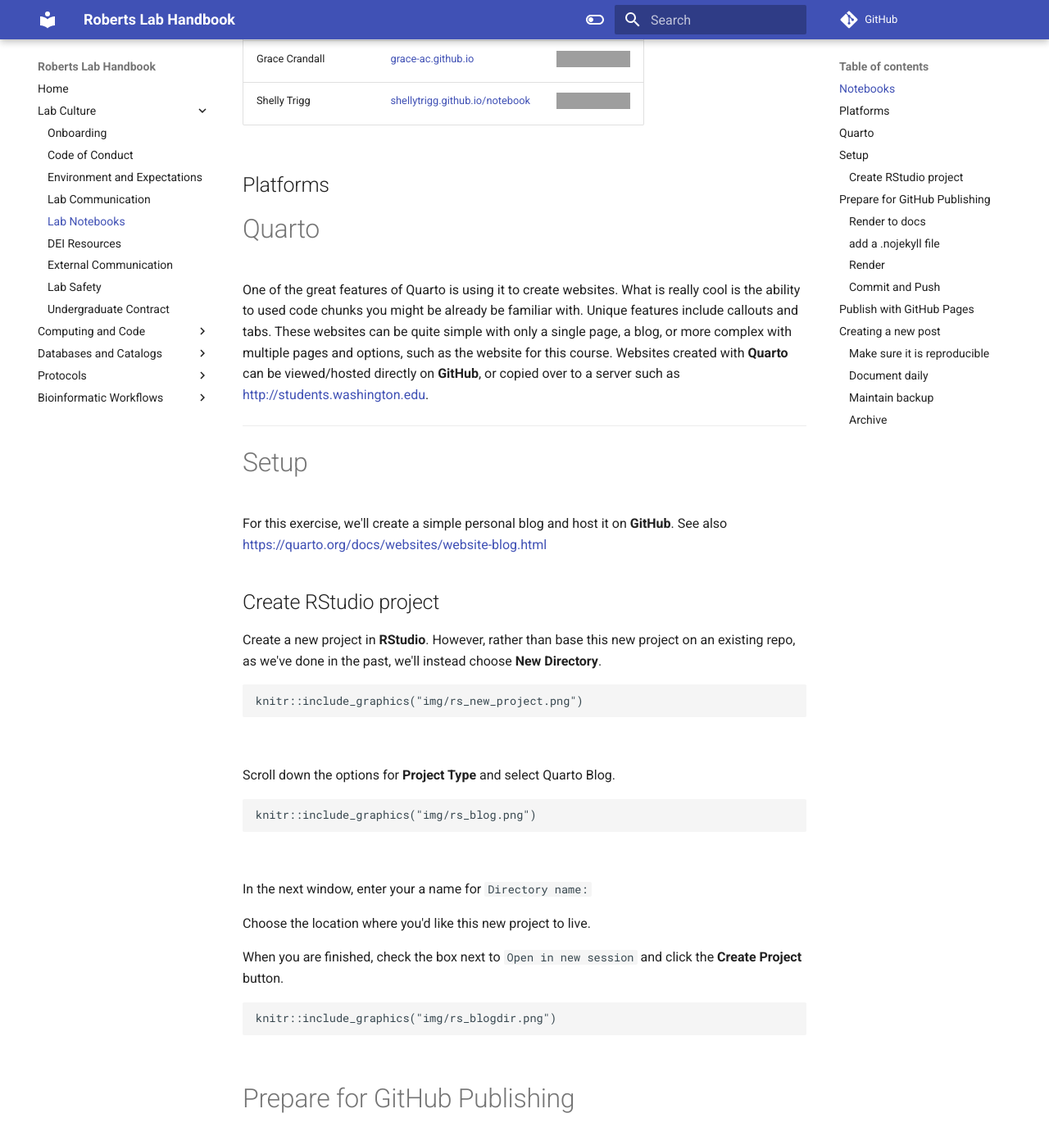
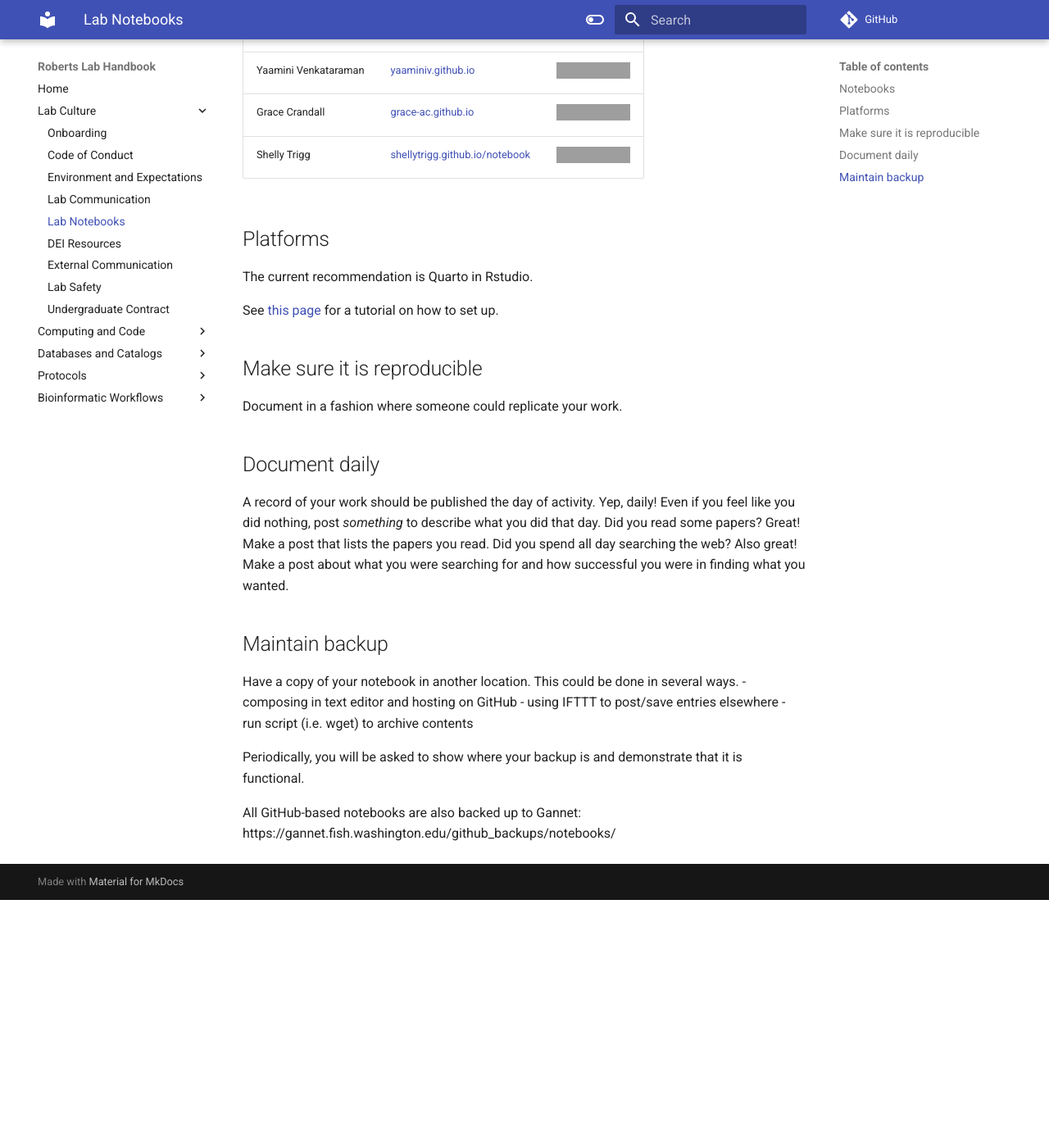
Before and after one commit to RobertsLab/resources, an MkDocs documentation site: the page built from docs/Lab-Notebooks.md, in a window 1280 px wide and 1400 px high, scrolled down 989 px. Shown: the top 1397 px of the window at 82% size. Built offline with MkDocs 1.6.1 and Material for MkDocs 9.7.7, drawn with Linux system fonts in a browser that asks for light colours; comment, search, counter and statistics services are not loaded; after the commit the page ends 2087 px from its top, so only the background shows below that; some of the changed text lies outside the part shown; grey boxes are pictures that could not be loaded.

Commit message:
rm quarto instructions

````diff
--- a/docs/Lab-Notebooks.md
+++ b/docs/Lab-Notebooks.md
@@ -24,104 +24,9 @@
 
 ## Platforms
 
-# Quarto
+The current recommendation is Quarto in Rstudio.
 
-One of the great features of Quarto is using it to create websites. What is really cool is the ability to used code chunks you might be already be familiar with. Unique features include callouts and tabs. These websites can be quite simple with only a single page, a blog, or more complex with multiple pages and options, such as the website for this course. Websites created with **Quarto** can be viewed/hosted directly on **GitHub**, or copied over to a server such as <http://students.washington.edu>.
-
-------------------------------------------------------------------------
-
-# Setup
-
-For this exercise, we'll create a simple personal blog and host it on **GitHub**. See also <https://quarto.org/docs/websites/website-blog.html>
-
-## Create RStudio project
-
-Create a new project in **RStudio**. However, rather than base this new project on an existing repo, as we've done in the past, we'll instead choose **New Directory**.
-
-```{r rs_new_proj, echo = FALSE, out.width = "70%", fig.align = "center"}
-knitr::include_graphics("img/rs_new_project.png")
-```
-
-<br>
-
-Scroll down the options for **Project Type** and select Quarto Blog.
-
-```{r rs_blog, echo = FALSE, out.width = "70%", fig.align = "center"}
-knitr::include_graphics("img/rs_blog.png")
-```
-
-<br>
-
-In the next window, enter your a name for `Directory name:`
-
-Choose the location where you'd like this new project to live.
-
-When you are finished, check the box next to `Open in new session` and click the **Create Project** button.
-
-```{r rs_dir, echo = FALSE, out.width = "70%", fig.align = "center"}
-knitr::include_graphics("img/rs_blogdir.png")
-```
-
-<br>
-
-# Prepare for GitHub Publishing
-
-## Render to `docs`
-
-```{r rs_docs, echo = FALSE, out.width = "70%", fig.align = "center"}
-knitr::include_graphics("img/rs_docs.png")
-```
-
-You could also change the theme, blog title, links, etc here.
-
-## add a `.nojekyll` file
-
-```{r rs_no, echo = FALSE, out.width = "70%", fig.align = "center"}
-knitr::include_graphics("img/rs_noj.png")
-```
-
-## Render
-
-```{r rs_render, echo = FALSE, out.width = "70%", fig.align = "center"}
-knitr::include_graphics("img/rs_render.png")
-```
-
-## Commit and Push
-
-First time needs to be done via command line or GitHub Desktop, then could be done all within RStudio.
-
-```{r gh_desktop, echo = FALSE, out.width = "70%", fig.align = "center"}
-knitr::include_graphics("img/gh_desktop.gif")
-```
-
-<br>
-
-------------------------------------------------------------------------
-
-# Publish with GitHub Pages
-
-Now we can go to the repo in GitHub and set source for deployment.
-
-```{r pages, echo = FALSE, out.width = "70%", fig.align = "center"}
-knitr::include_graphics("img/gh_pages.gif")
-```
-
-```{r live, echo = FALSE, out.width = "70%", fig.align = "center"}
-knitr::include_graphics("img/gh_live.gif")
-```
-
-Everthing should be live.
-
-<br>
-
-------------------------------------------------------------------------
-
-# Creating a new post
-
-Add a new post to your blog by creating a sub-directory within `posts`, and adding an `index.qmd`file to the directory. That `qmd` file is the new blog post and when you render that, the blog home page will automatically update to include the newest post at the top of the listing. For more options see <https://quarto.org/docs/websites/website-blog.html#posts-directory>
-
-
-
+See [this page](https://sr320.github.io/course-fish521-2023/lectures/week_07/lec_06b_websites.html) for a tutorial on how to set up.
 
 ## Make sure it is reproducible
 Document in a fashion where someone could replicate your work.
@@ -138,87 +43,3 @@
 Periodically, you will be asked to show where your backup is and demonstrate that it is functional.
 
 All GitHub-based notebooks are also backed up to Gannet: https://gannet.fish.washington.edu/github_backups/notebooks/
-
----
-
-## Archive
-
-Aspen:
-
-- github.io:
-    - 2020: `https://github.com/afcoyle/afcoyle.github.io/archive/v2020.zip`
-
-Chris:
-
-- gitbhu.io:
-
-Grace:
-
-- github.io:
-    - 2020: `https://github.com/grace-ac/grace-ac.github.io/archive/v2020.zip`
-
-Jay:
-
-- ONS:
-    - 2018: `https://eagle.fish.washington.edu/trilobite/notebooks/jay.zip`
-
-Jake:
-
-- Blogspot:
-    - 2015: `https://eagle.fish.washington.edu/trilobite/notebooks/jake.zip`
-
-Laura:
-
-- github.io:
-    - 2020: `https://github.com/laurahspencer/LabNotebook/archive/v2021.zip`
-    - 2019: `https://github.com/laurahspencer/LabNotebook/archive/v2019.zip`
-
-Matt:
-
-- github.io:
-    - 2020: `https://github.com/mattgeorgephd/mattgeorgephd.github.io/archive/v2020.zip`
-
-Megan:
-
-- github.io:
-    - 2020: `https://github.com/meganewing/meganewing.github.io/archive/v2020.zip`
-
-Olivia:
-
-- github.io:
-
-Sam:
-
-- github.io:
-    - 2021: `https://github.com/RobertsLab/sams-notebook/archive/refs/tags/v2021.zip`
-    - 2020: `https://github.com/RobertsLab/sams-notebook/archive/v2020.zip`
-    - 2019: `https://github.com/RobertsLab/sams-notebook/archive/v2019.zip`
-- Jupyter notebooks and R Projects:
-    - 2021: `https://github.com/RobertsLab/code/archive/refs/tags/v2021.zip`
-    - 2020: `https://github.com/RobertsLab/code/archive/v2020.zip`
-    - 2019: `https://github.com/RobertsLab/code/archive/v2019.zip`
-
-Shelly:
-
-- github.io:
-    - 2020: `https://github.com/shellytrigg/shellytrigg.github.io/archive/v2020.zip`
-
-
-Steven:
-
-- github.io:
-    - 2020: `https://github.com/sr320/nb-2020/archive/v1.0.zip`
-    - 2019: `https://github.com/RobertsLab/resources/blob/master/archive/sr320.github.io-2019.zip`
-- ONS:
-    - 2016: `https://eagle.fish.washington.edu/trilobite/notebooks/steven.zip`
-
-
-Yaamini:
-
-- github.io:
-    - 2020: `https://github.com/yaaminiv/yaaminiv.github.io/archive/v2020.zip`
-    - 2019: `https://github.com/yaaminiv/yaaminiv.github.io/archive/v2019.zip`
-
-Zach:
-
-- github.io:
````
